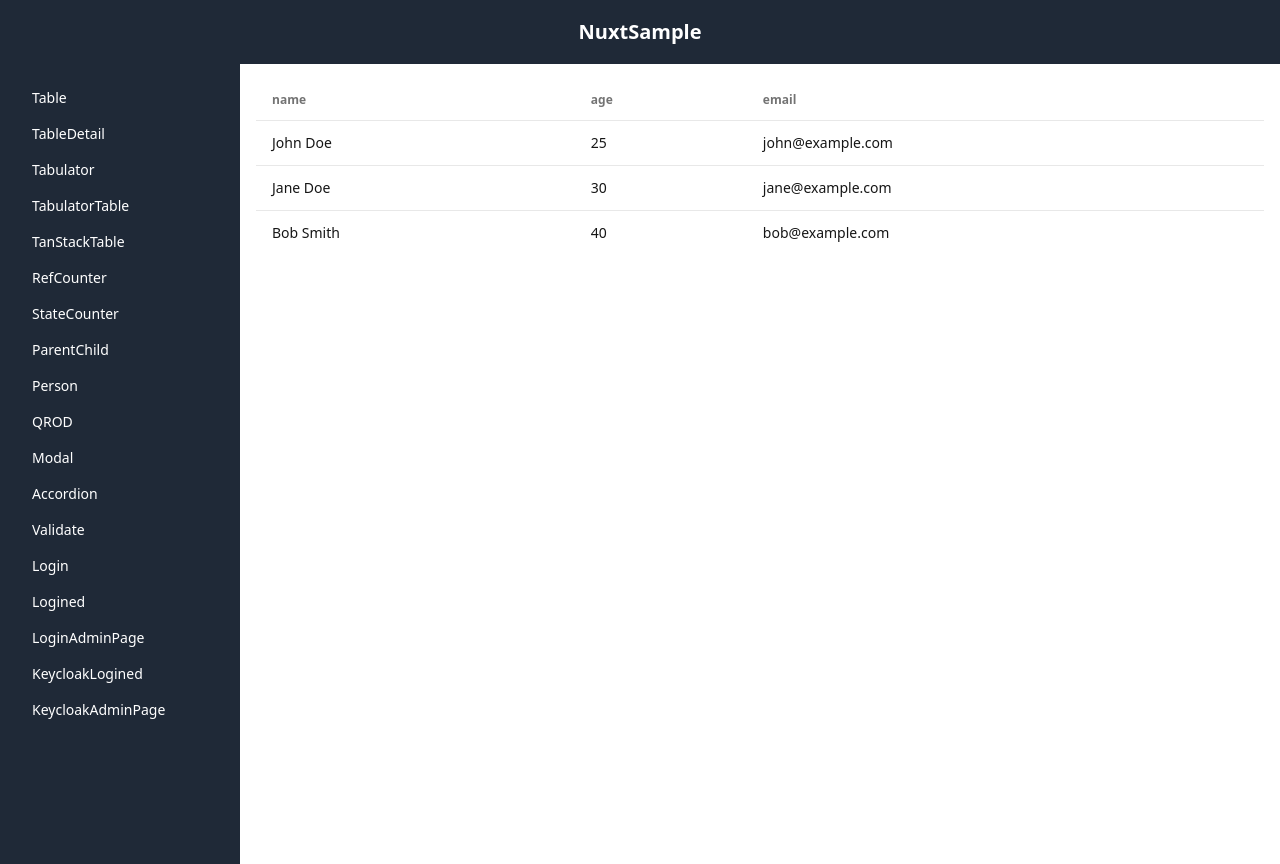
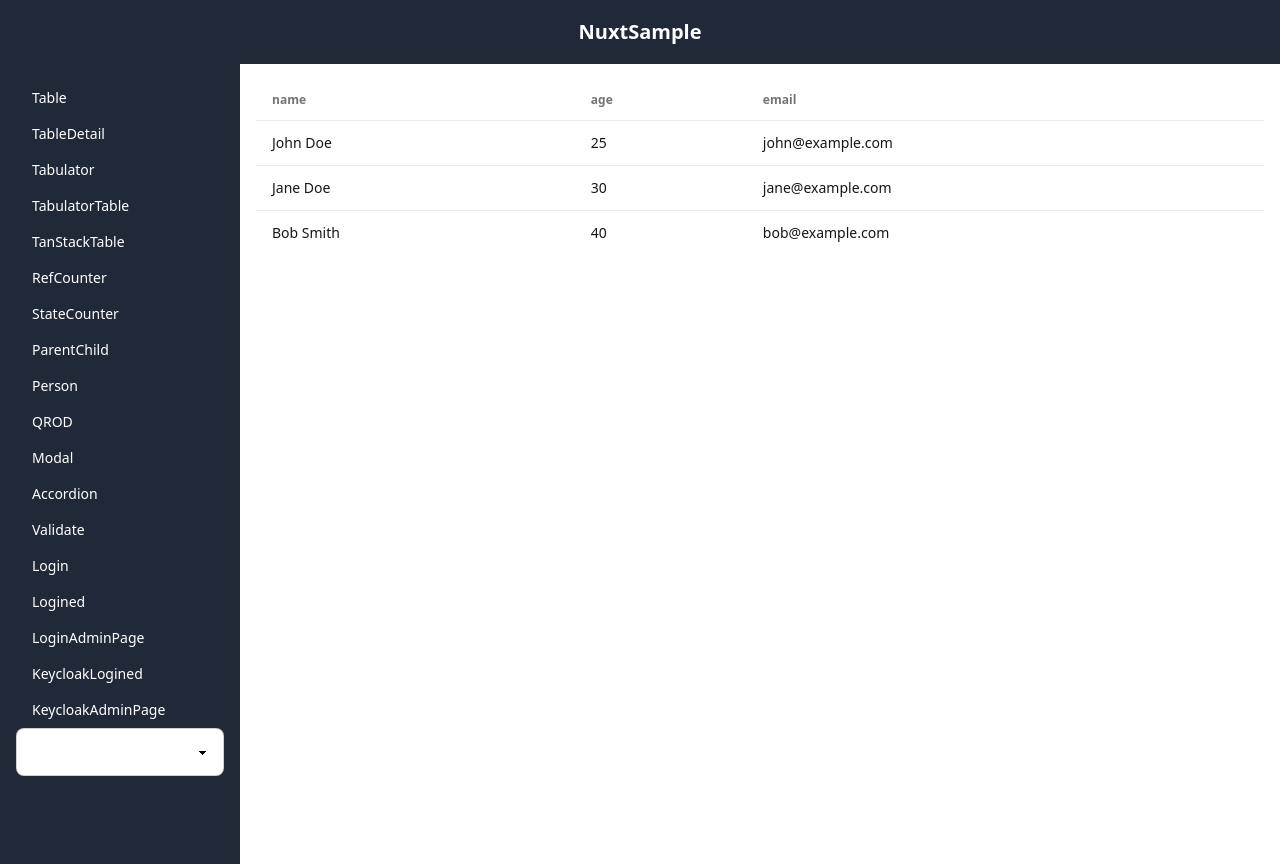
Before and after one commit to alkanoic/AspNetCoreSample, a Nuxt app in the folder src/NuxtSample/: page /table in a window 1280 px wide. Built offline with nearby package versions, Linux system fonts and the light colour scheme.

Commit message:
store selected watch values

```diff
--- a/src/NuxtSample/src/components/NavbarMenu.vue
+++ b/src/NuxtSample/src/components/NavbarMenu.vue
@@ -20,7 +20,7 @@
       <input id="my-drawer" v-model="openedDrawer" type="checkbox" class="drawer-toggle" />
       <div class="drawer-content">
         <div class="p-4">
-          <slot />
+          <slot selected-fruit="selectedFruit" />
         </div>
       </div>
       <div class="drawer-side">
@@ -81,6 +81,14 @@
           <li class="menu-item">
             <NuxtLink to="/keycloak-admin" @click="closeDrawer">KeycloakAdminPage</NuxtLink>
           </li>
+          <li>
+            <select id="fruit-select" v-model="selectedFruit"
+              class="select select-bordered block w-full max-w-xs bg-white text-black" @change="handleChange">
+              <option v-for="fruit in fruits" :key="fruit" :value="fruit">
+                {{ fruit }}
+              </option>
+            </select>
+          </li>
         </ul>
       </div>
     </div>
@@ -88,10 +96,21 @@
 </template>
 
 <script setup lang="ts">
+import { useFruitStore } from "@/store/fruitStore";
+
 const openedDrawer = ref(false);
 const closeDrawer = () => {
   openedDrawer.value = false;
 };
+
+const fruitStore = useFruitStore();
+fruitStore.setDefaults();
+const fruits = fruitStore.fruits;
+const selectedFruit = ref();
+function handleChange(this: any, event: any) {
+  console.log('Selected fruit:', event.target.value);
+  fruitStore.setSelectedFruit(event.target.value);
+}
 </script>
 
 <style scoped lang="postcss">
--- a/src/NuxtSample/src/pages/table.vue
+++ b/src/NuxtSample/src/pages/table.vue
@@ -2,11 +2,23 @@
   <TableList :headers="headers" :rows="rows" />
 </template>
 
-<script setup>
+<script setup lang="ts">
+import { useFruitStore } from "@/store/fruitStore";
+
 const headers = ["name", "age", "email"];
 const rows = [
   { id: 1, name: "John Doe", age: 25, email: "john@example.com" },
   { id: 2, name: "Jane Doe", age: 30, email: "jane@example.com" },
   { id: 3, name: "Bob Smith", age: 40, email: "bob@example.com" },
 ];
+
+const fruitStore = useFruitStore();
+const { selectedFruit } = storeToRefs(fruitStore)
+watch(() => selectedFruit.value, handleValueChange)
+console.log(`page:${selectedFruit.value}`)
+
+function handleValueChange(newValue: string, oldValue: string) {
+  console.log(`new:${newValue} old:${oldValue}`);
+}
+
 </script>
--- /dev/null
+++ b/src/NuxtSample/src/store/fruitStore.ts
@@ -0,0 +1,20 @@
+import { defineStore } from "pinia";
+
+export const useFruitStore = defineStore("fruit", {
+  state: () => ({
+    fruits: [""],
+    selectedFruit: "",
+  }),
+  getters: {},
+  actions: {
+    setFruits(fruits: string[]) {
+      this.fruits = fruits;
+    },
+    setDefaults() {
+      this.fruits = ["Apple", "Banana", "Orange", "Grape"];
+    },
+    setSelectedFruit(fruit: string) {
+      this.selectedFruit = fruit;
+    },
+  },
+});
```
Also changed, not shown: src/NuxtSample/.eslintrc.json. Lines whose indentation alone changed are shown as unchanged.
